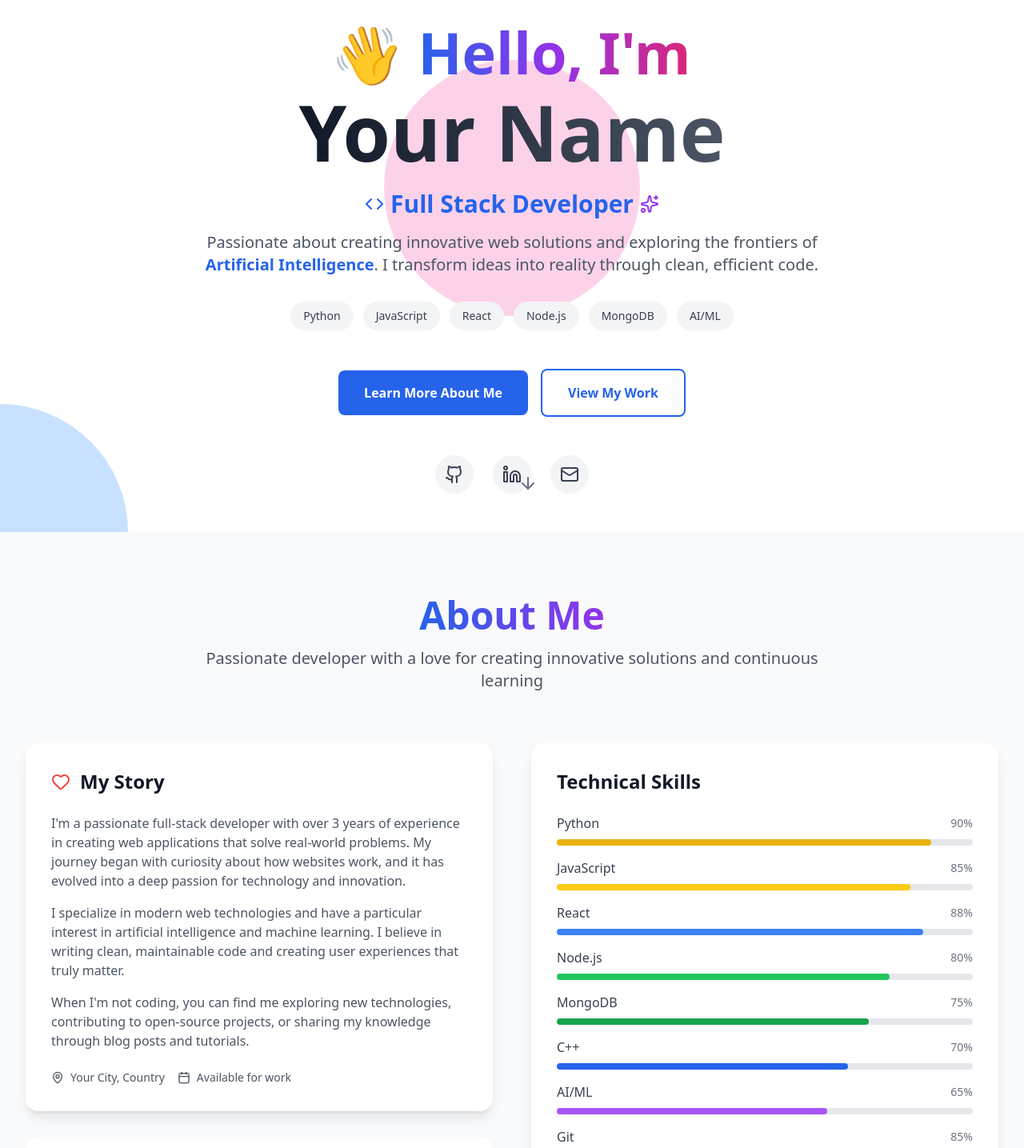
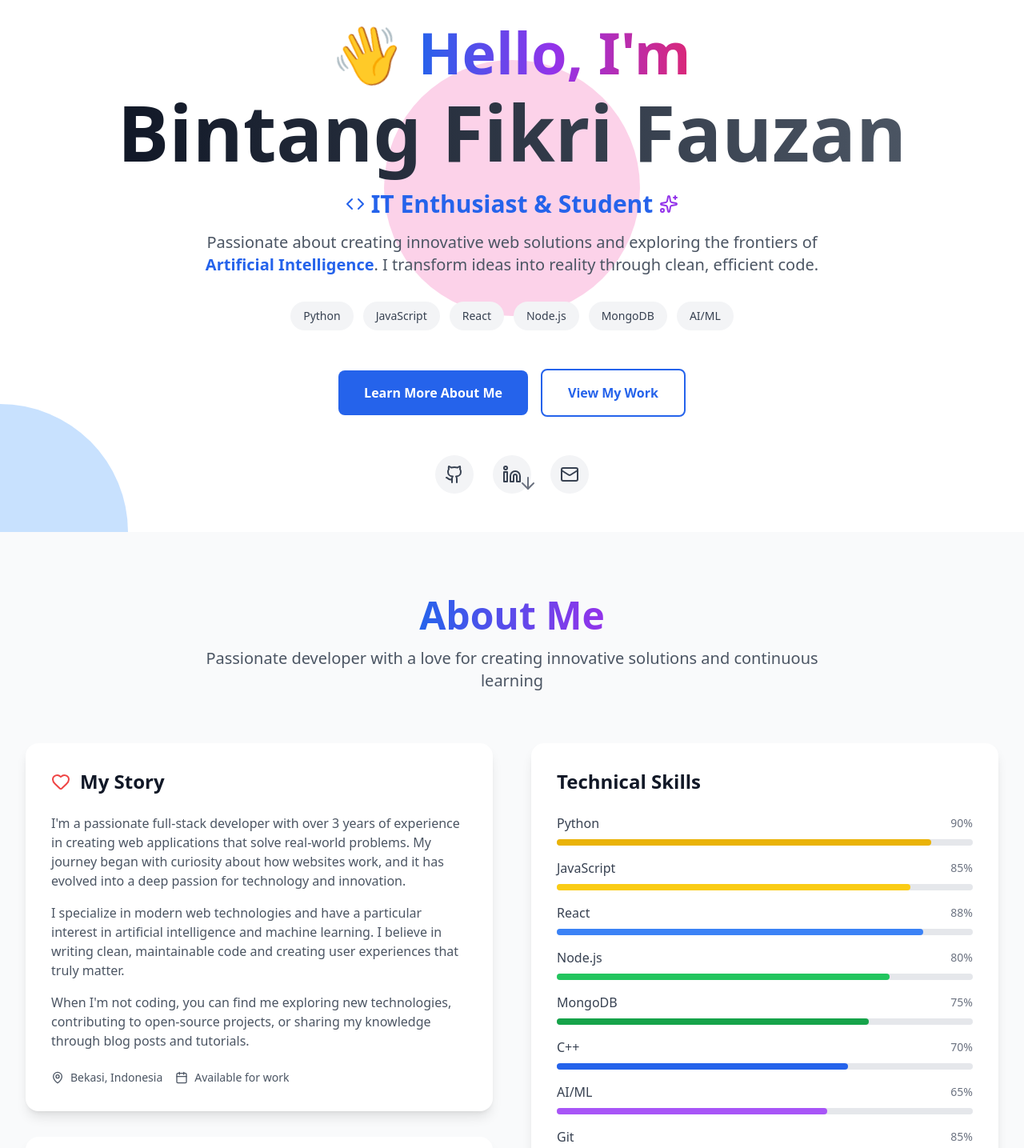
Before and after one commit to bintangfikrif/Personal-Portofolio, a React (Create React App) app: page / in a window 1280 px wide. Shown: the part 195-1630 px from the top of the page at 80% size. Built offline with nearby package versions, Linux system fonts and the light colour scheme.

Commit message:
feat: add cv feature added

```diff
--- a/src/components/Navbar.jsx
+++ b/src/components/Navbar.jsx
@@ -19,8 +19,8 @@ const Navbar = ({ darkMode, toggleDarkMode, activeSection, scrollToSection }) =>
   const handleDownloadCV = () => {
     // In a real app, this would download an actual CV file
     const link = document.createElement('a');
-    link.href = '#'; // Replace with actual CV file path
-    link.download = 'My_CV.pdf';
+    link.href = '/CV_Bintang.pdf';
+    link.download = 'CV_Bintang_Fikri_Fauzan.pdf';
     link.click();
   };
 
--- a/src/pages/About.jsx
+++ b/src/pages/About.jsx
@@ -89,7 +89,7 @@ const About = () => {
               <div className="mt-6 flex flex-wrap gap-4 text-sm">
                 <div className="flex items-center text-gray-600 dark:text-gray-400">
                   <MapPin className="w-4 h-4 mr-2" />
-                  <span>Your City, Country</span>
+                  <span>Bekasi, Indonesia</span>
                 </div>
                 <div className="flex items-center text-gray-600 dark:text-gray-400">
                   <Calendar className="w-4 h-4 mr-2" />
--- a/src/pages/Home.jsx
+++ b/src/pages/Home.jsx
@@ -23,7 +23,7 @@ const Home = () => {
               <div className="w-40 h-40 sm:w-48 sm:h-48 rounded-full bg-gradient-to-r from-blue-500 to-purple-600 p-1 animate-spin-slow">
                 <div className="w-full h-full rounded-full bg-gray-200 dark:bg-gray-700 flex items-center justify-center">
                   <div className="w-32 h-32 sm:w-40 sm:h-40 rounded-full bg-gradient-to-r from-blue-400 to-purple-500 flex items-center justify-center text-white text-4xl sm:text-5xl font-bold">
-                    YN
+                    BFF
                   </div>
                 </div>
               </div>
@@ -41,7 +41,7 @@ const Home = () => {
             </h1>
             <h2 className="text-5xl sm:text-7xl lg:text-8xl font-bold mb-6">
               <span className="bg-gradient-to-r from-gray-900 to-gray-600 dark:from-white dark:to-gray-300 bg-clip-text text-transparent">
-                Your Name
+                Bintang Fikri Fauzan
               </span>
             </h2>
           </div>
@@ -51,7 +51,7 @@ const Home = () => {
             <div className="flex items-center justify-center space-x-2 mb-4">
               <Code className="w-6 h-6 text-blue-600" />
               <h3 className="text-2xl sm:text-3xl font-semibold text-blue-600 dark:text-blue-400">
-                Full Stack Developer
+                IT Enthusiast & Student
               </h3>
               <Sparkles className="w-6 h-6 text-purple-600" />
             </div>
@@ -96,9 +96,9 @@ const Home = () => {
           {/* Social Links */}
           <div className="flex justify-center space-x-6 mb-12">
             {[
-              { icon: Github, href: 'https://github.com', label: 'GitHub' },
-              { icon: Linkedin, href: 'https://linkedin.com', label: 'LinkedIn' },
-              { icon: Mail, href: 'mailto:your.email@example.com', label: 'Email' }
+              { icon: Github, href: 'https://github.com/bintangfikrif', label: 'GitHub' },
+              { icon: Linkedin, href: 'https://www.linkedin.com/in/bintang-fikri-fauzan-2436751b0/', label: 'LinkedIn' },
+              { icon: Mail, href: 'mailto:bntngfkr@gmail.com', label: 'Email' }
             ].map(({ icon: Icon, href, label }) => (
               <a
                 key={label}
```
Also changed, not shown: 1 other file (tests, documents, lock files or other folders).
